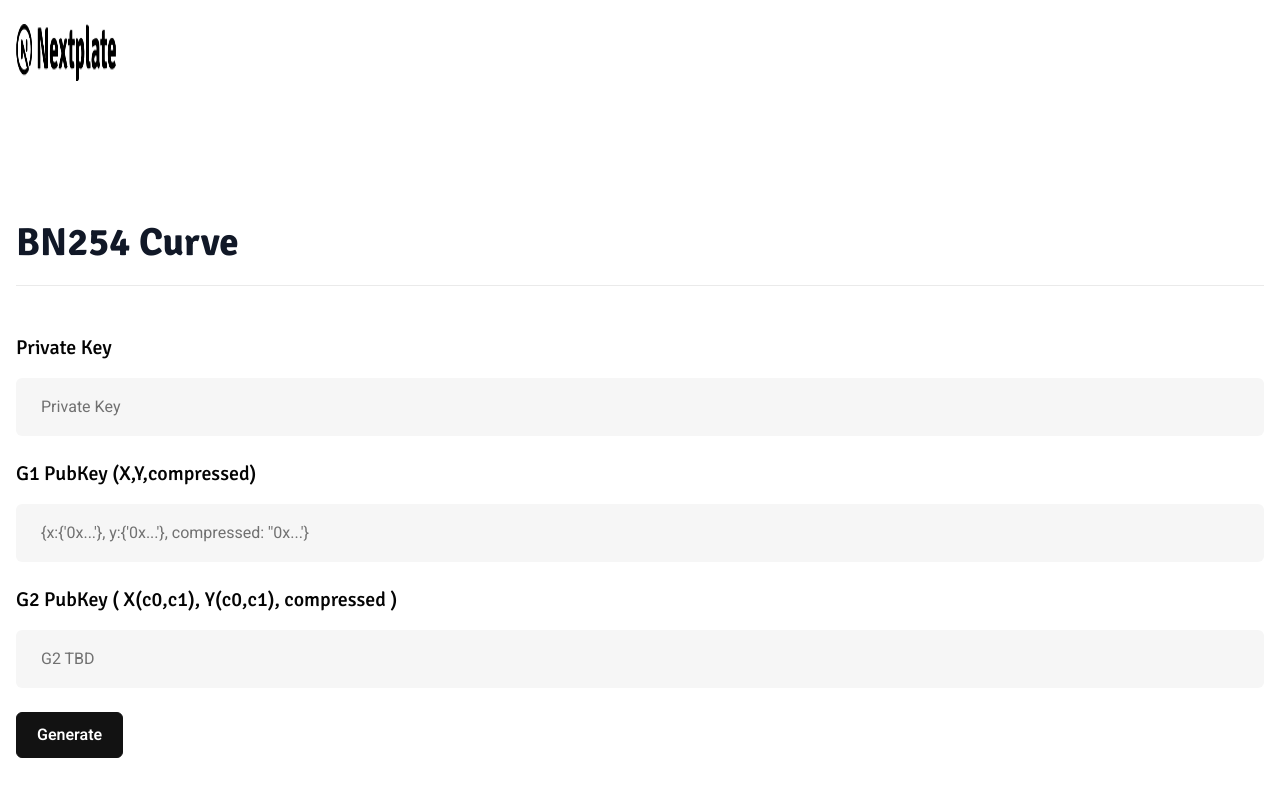
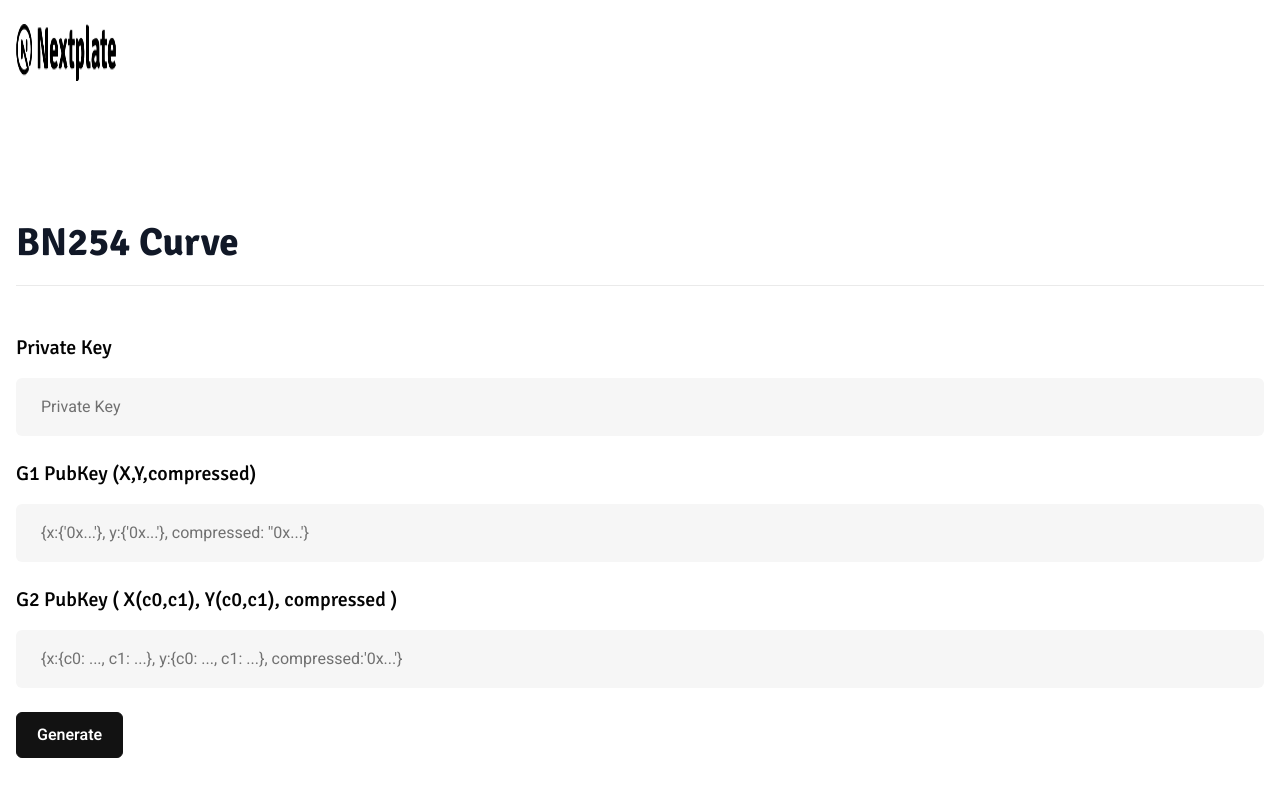
Before and after one commit to anupsv/bls-online, a Next.js app: page / in a window 1280 px wide. Shown: the top 790 px of the page. Built offline with nearby package versions, Linux system fonts and the light colour scheme; what tailwind-bootstrap-grid would draw is missing.

Commit message:
making g2 available.

```diff
--- a/src/app/page.tsx
+++ b/src/app/page.tsx
@@ -116,8 +116,9 @@ const Home = () => {
                   <input
                     id="g2Bn"
                     name="g2Bn"
+                    value={g2Bn}
                     className="form-input"
-                    placeholder="G2 TBD"
+                    placeholder="{x:{c0: ..., c1: ...}, y:{c0: ..., c1: ...}, compressed:'0x...'}"
                     type="text"
                   />
                 </div>
```
